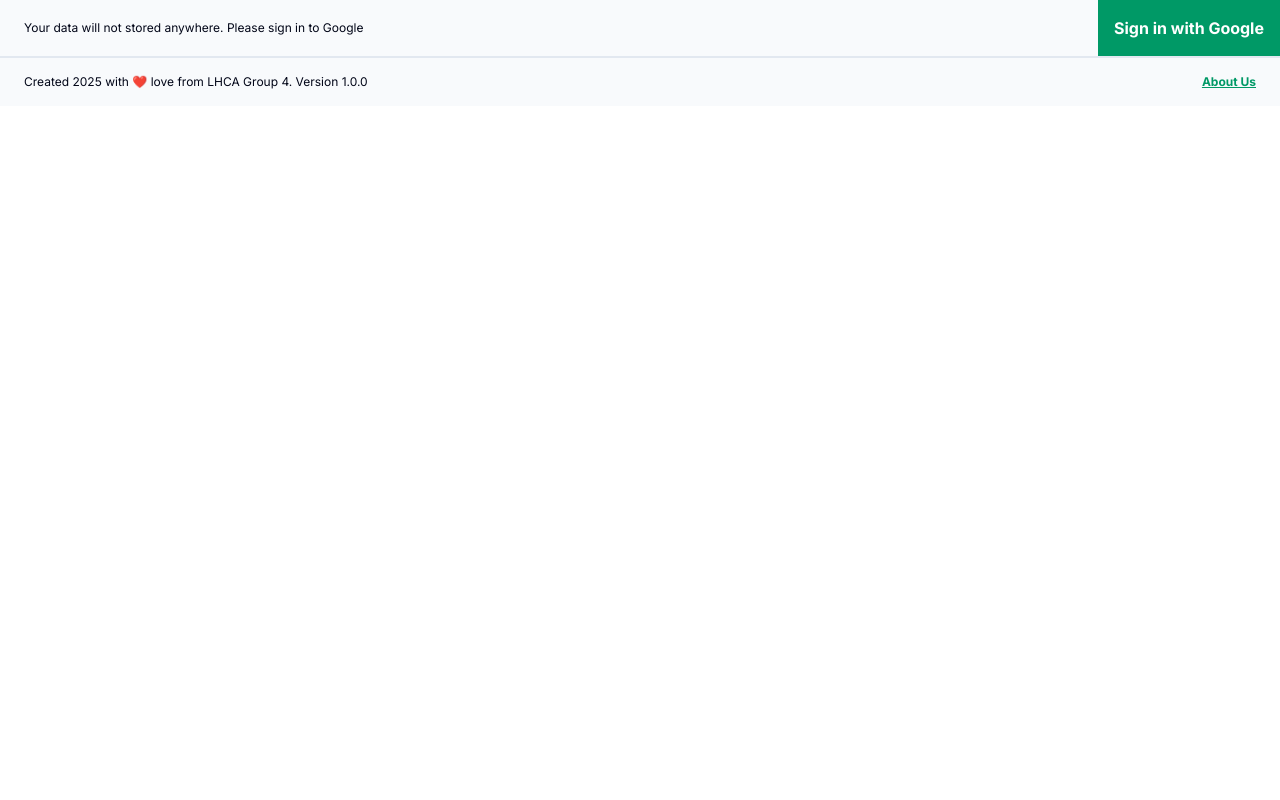
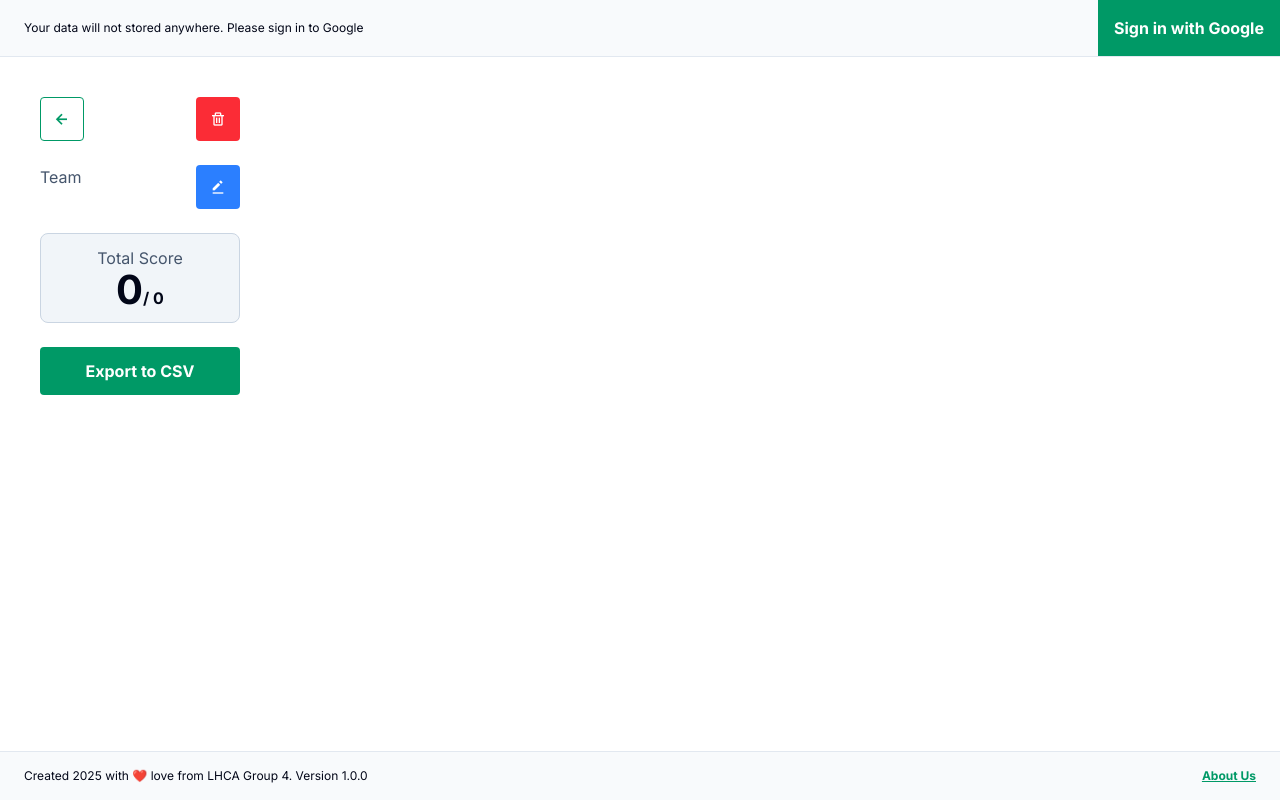
Before and after one commit to lhca2025group4/tukel, a Vue app: page /detail/1 in a window 1280 px wide. Built offline with nearby package versions, Linux system fonts and the light colour scheme.

Commit message:
chore: add detail page and modal confirmation

```diff
--- /dev/null
+++ b/src/components/Modal.vue
@@ -0,0 +1,46 @@
+<script setup>
+import { defineProps, defineEmits } from 'vue'
+
+defineProps({
+  show: Boolean,
+})
+defineEmits(['no', 'yes'])
+</script>
+
+<template>
+  <Teleport to="body">
+    <Transition name="modal-fade">
+      <div v-if="show" class="fixed inset-0 z-50 flex items-center justify-center bg-black/60">
+        <div class="flex flex-col gap-10 w-full max-w-lg rounded-lg bg-white p-8 shadow-xl">
+          <div class="flex flex-col gap-2">
+            <slot name="title"></slot>
+            <slot name="body"></slot>
+          </div>
+          <div class="flex gap-4">
+            <button @click="$emit('no')"
+              class="flex-1 border border-emerald-600 text-emerald-600 p-3 rounded hover:bg-slate-100 transition duration-200 text-base font-bold cursor-pointer whitespace-nowrap">
+              No
+            </button>
+            <button @click="$emit('yes')"
+              class="flex-1 bg-red-500 text-white p-3 rounded hover:bg-red-600 transition duration-200 text-base font-bold cursor-pointer whitespace-nowrap">
+              Yes
+            </button>
+          </div>
+        </div>
+      </div>
+    </Transition>
+  </Teleport>
+</template>
+
+<style>
+/* Define the transition effects for the modal fade */
+.modal-fade-enter-active,
+.modal-fade-leave-active {
+  transition: opacity 0.3s ease;
+}
+
+.modal-fade-enter-from,
+.modal-fade-leave-to {
+  opacity: 0;
+}
+</style>
--- a/src/pages/DashboardPage.vue
+++ b/src/pages/DashboardPage.vue
@@ -1,15 +1,19 @@
 <script setup>
+import { ref } from 'vue'
 import { storeToRefs } from 'pinia'
 import { useMainStore } from '../stores/main'
 import { useTotalStore } from '../stores/total'
 import { onMounted } from 'vue'
 import { useRouter } from 'vue-router'
+import Modal from '../components/Modal.vue'
 
 const router = useRouter()
 const mainStore = useMainStore()
 const totalStore = useTotalStore()
 const { isLoggedIn, fetchState } = storeToRefs(mainStore)
 const { allTeams } = storeToRefs(totalStore)
+
+const isModalVisible = ref(false)
 
 mainStore.setFetchStateIdle()
 onMounted(() => {
@@ -22,6 +26,12 @@ onMounted(() => {
   }, 2000);
 })
 
+function openModal() {
+  isModalVisible.value = true
+}
+function closeModal() {
+  isModalVisible.value = false
+}
 function createNewTeam() {
   router.push({ name: 'create-new' })
 }
@@ -50,18 +60,28 @@ function createNewTeam() {
             <h3 class="hidden md:block text-base font-semibold text-slate-950">{{ team.name }}</h3>
             <span class="hidden md:block text-base font-semibold text-slate-950">|</span>
             <span class="text-base font-semibold text-slate-950">Score {{ team.score.current }} / {{ team.score.total
-              }}</span>
+            }}</span>
             <span class="text-base font-semibold text-slate-950">|</span>
             <span class="text-base font-semibold text-slate-950">{{ team.question }} Question</span>
           </div>
           <span class="text-sm font-normal text-slate-600">Members: {{ team.members.join(', ') }}</span>
           <span class="text-sm font-normal text-slate-600">Created: {{ team.createdAt }}</span>
         </div>
-        <button @click="useTotalStore.deleteTeam(team.id)"
+        <button @click="openModal"
           class="flex justify-center items-center p-3 bg-red-500 text-white rounded hover:bg-red-600 transition duration-200 cursor-pointer">
           <i class='bx bx-trash text-base'></i>
         </button>
       </li>
     </ul>
+    <Modal :show="isModalVisible" @no="closeModal">
+      <template #title>
+        <h2 class="text-slate-950 text-2xl font-semibold">This is a Teleported Modal!</h2>
+      </template>
+      <template #body>
+        <p class="text-slate-600">
+          The HTML for this modal is rendered at the end of the `
+        </p>
+      </template>
+    </Modal>
   </main>
 </template>
--- /dev/null
+++ b/src/pages/DetailPage.vue
@@ -0,0 +1,87 @@
+<script setup>
+import { ref } from 'vue'
+import { useDetailStore } from '../stores/detail'
+import { storeToRefs } from 'pinia'
+import Modal from '../components/Modal.vue'
+
+const detailStore = useDetailStore()
+const { name, resultShuffle, getTotalScore, getAccumulatedScore } = storeToRefs(detailStore)
+
+const isModalVisible = ref(false)
+
+function openModal() {
+  isModalVisible.value = true
+}
+function closeModal() {
+  isModalVisible.value = false
+}
+</script>
+
+<template>
+  <main class="flex gap-10 h-full px-6 sm:px-10 py-6 sm:py-10 bg-white overflow-auto">
+    <div class="basis-[200px] flex flex-col gap-6">
+      <div class="flex justify-between">
+        <button
+          class="h-[44px] w-[44px] flex items-center justify-center bg-white rounded hover:bg-slate-100 transition duration-200 border border-emerald-600 cursor-pointer">
+          <i class='bx bx-left-arrow-alt text-emerald-600 text-xl cursor-pointer'></i>
+        </button>
+        <button @click="openModal"
+          class="h-[44px] w-[44px] flex justify-center items-center p-3 bg-red-500 text-white rounded hover:bg-red-600 transition duration-200 cursor-pointer">
+          <i class='bx bx-trash text-base'></i>
+        </button>
+      </div>
+      <div class="flex justify-between">
+        <div class="flex flex-col">
+          <span class="text-base text-slate-600">Team</span>
+          <span class="text-base text-slate-950 font-bold">{{ name }}</span>
+        </div>
+        <button
+          class="h-[44px] w-[44px] flex justify-center items-center p-3 bg-blue-500 text-white rounded hover:bg-blue-600 transition duration-200 cursor-pointer">
+          <i class='bx bxs-edit-alt text-base'></i>
+        </button>
+      </div>
+      <div class="flex flex-col justify-between items-center bg-slate-100 border border-slate-300 p-3 rounded-lg">
+        <span class="text-base text-slate-600">Total Score</span>
+        <div class="flex flex-row items-end">
+          <span class="text-[40px] leading-[100%] text-slate-950 font-bold">{{ getAccumulatedScore }}</span>
+          <span class="text-base text-slate-950 font-bold">/ {{ getTotalScore }}</span>
+        </div>
+      </div>
+      <button
+        class="flex justify-center items-center p-3 bg-emerald-600 text-white rounded hover:bg-emerald-600 transition duration-200 cursor-pointer text-base font-bold">
+        Export to CSV
+      </button>
+    </div>
+    <ul class="grow flex flex-col gap-3">
+      <li v-for="(item, idx) in resultShuffle"
+        class="relative flex flex-col gap-1 p-3 border border-slate-300 rounded-lg">
+        <p class="text-base font-semibold text-slate-950">Soal ke {{ idx + 1 }}.</p>
+        <p class="text-base font-normal text-slate-600">{{ item.question }}</p>
+        <span
+          class="absolute top-[-1px] right-[-1px] flex justify-center items-center h-[32px] w-[32px] p-1 text-xl font-bold text-emerald-500 border border-emerald-500 rounded-lg">
+          {{ item.score }}
+        </span>
+        <div class="flex items-center justify-between gap-2">
+          <span>{{ item.name }}</span>
+          <label :for="`toggle-switch-${idx}`" class="relative inline-block w-11 h-6 cursor-pointer">
+            <input v-model="item.isFinished" type="checkbox" :id="`toggle-switch-${idx}`" class="sr-only peer">
+            <span
+              class="block w-full h-full bg-slate-200 rounded-full peer-focus:outline-none peer-focus:ring-4 peer-focus:ring-emerald-300 peer-checked:bg-emerald-600 transition-colors"></span>
+            <span
+              class="absolute top-0.5 left-[2px] bg-white border border-slate-300 rounded-full h-5 w-5 transition-all peer-checked:translate-x-full"></span>
+          </label>
+        </div>
+      </li>
+    </ul>
+    <Modal :show="isModalVisible" @no="closeModal">
+      <template #title>
+        <h2 class="text-slate-950 text-2xl font-semibold">This is a Teleported Modal!</h2>
+      </template>
+      <template #body>
+        <p class="text-slate-600">
+          The HTML for this modal is rendered at the end of the `
+        </p>
+      </template>
+    </Modal>
+  </main>
+</template>
--- a/src/pages/ShufflePage.vue
+++ b/src/pages/ShufflePage.vue
@@ -28,12 +28,13 @@ function assignRandomly(teams, questions) {
 
   const sortedQuestions = [...questions].sort((a, b) => b.score - a.score)
 
-  const assignments = sortedQuestions.map(question => {
+  const assignments = sortedQuestions.map((question, idx) => {
     const memberWithLowestScore = shuffledTeams.reduce((min, current) => {
       return memberScores[current] < memberScores[min] ? current : min
     })
     memberScores[memberWithLowestScore] += question.score
     return {
+      id: idx,
       name: memberWithLowestScore,
       question: question.question,
       score: question.score,
@@ -48,6 +49,11 @@ function shuffle() {
   resultShuffle.value = assignRandomly(teams.value, questions.value)
 }
 
+function choose() {
+  detailStore.setResultShuffle(resultShuffle.value)
+  router.push({ name: 'detail' })
+}
+
 onMounted(() => {
   if (teams.value.length !== 0 && questions.value.length !== 0) {
     shuffle()
@@ -58,9 +64,9 @@ onMounted(() => {
 <template>
   <main class="flex flex-col gap-8 h-full px-6 sm:px-10 py-6 sm:py-10 bg-white overflow-auto">
     <div class="flex gap-6">
-      <button
+      <button @click="() => router.back()"
         class="h-[44px] w-[44px] flex items-center justify-center bg-white rounded hover:bg-slate-100 transition duration-200 border border-emerald-600 cursor-pointer">
-        <i @click="() => router.back()" class='bx bx-left-arrow-alt text-emerald-600 text-xl cursor-pointer'></i>
+        <i class='bx bx-left-arrow-alt text-emerald-600 text-xl cursor-pointer'></i>
       </button>
       <div class="grow flex gap-4">
         <div class="flex flex-col">
@@ -78,7 +84,7 @@ onMounted(() => {
           class="w-full bg-white text-emerald-600 p-3 rounded hover:bg-slate-100 transition duration-200 text-base font-bold border border-emerald-600 cursor-pointer">
           Repeat Shuffle
         </button>
-        <button
+        <button @click="choose"
           class="bg-emerald-600 text-white p-3 rounded hover:bg-emerald-500 transition duration-200 text-base font-bold cursor-pointer">
           Choose
         </button>
--- a/src/router/index.js
+++ b/src/router/index.js
@@ -4,6 +4,7 @@ import LoginPage from '@/pages/LoginPage.vue'
 import DashboardPage from '@/pages/DashboardPage.vue'
 import CreateNewPage from '@/pages/CreateNewPage.vue'
 import ShufflePage from '@/pages/ShufflePage.vue'
+import DetailPage from '@/pages/DetailPage.vue'
 
 const router = createRouter({
   history: createWebHistory(import.meta.env.BASE_URL),
@@ -38,6 +39,11 @@ const router = createRouter({
       path: '/shuffle/:id',
       component: ShufflePage,
     },
+    {
+      name: 'detail',
+      path: '/detail/:id',
+      component: DetailPage,
+    },
   ],
 })
 
--- a/src/stores/detail.js
+++ b/src/stores/detail.js
@@ -8,6 +8,7 @@ export const useDetailStore = defineStore('detail', {
     questions: [],
     updatedAt: null,
     createdAt: null,
+    resultShuffle: [],
   }),
   getters: {
     getId: (state) => state.id,
@@ -18,11 +19,9 @@ export const useDetailStore = defineStore('detail', {
     getCreatedAt: (state) => state.createdAt,
     getTotalQuestions: (state) => state.questions.length,
     getTotalScore: (state) =>
-      state.questions.reduce((total, question) => total + question.score, 0),
-    getFinishedQuestions: (state) =>
-      state.questions.filter((question) => question.isFinished).length,
+      state.resultShuffle.reduce((total, question) => total + question.score, 0),
     getAccumulatedScore: (state) =>
-      state.questions
+      state.resultShuffle
         .filter((question) => question.isFinished)
         .reduce((total, question) => total + question.score, 0),
   },
@@ -50,11 +49,8 @@ export const useDetailStore = defineStore('detail', {
     setTeams(questions) {
       this.questions = questions
     },
-    shuffleQuestions() {
-      for (let i = this.questions.length - 1; i > 0; i--) {
-        const j = Math.floor(Math.random() * (i + 1))
-        ;[this.questions[i], this.questions[j]] = [this.questions[j], this.questions[i]]
-      }
+    setResultShuffle(result) {
+      this.resultShuffle = result
     },
   },
 })
```
